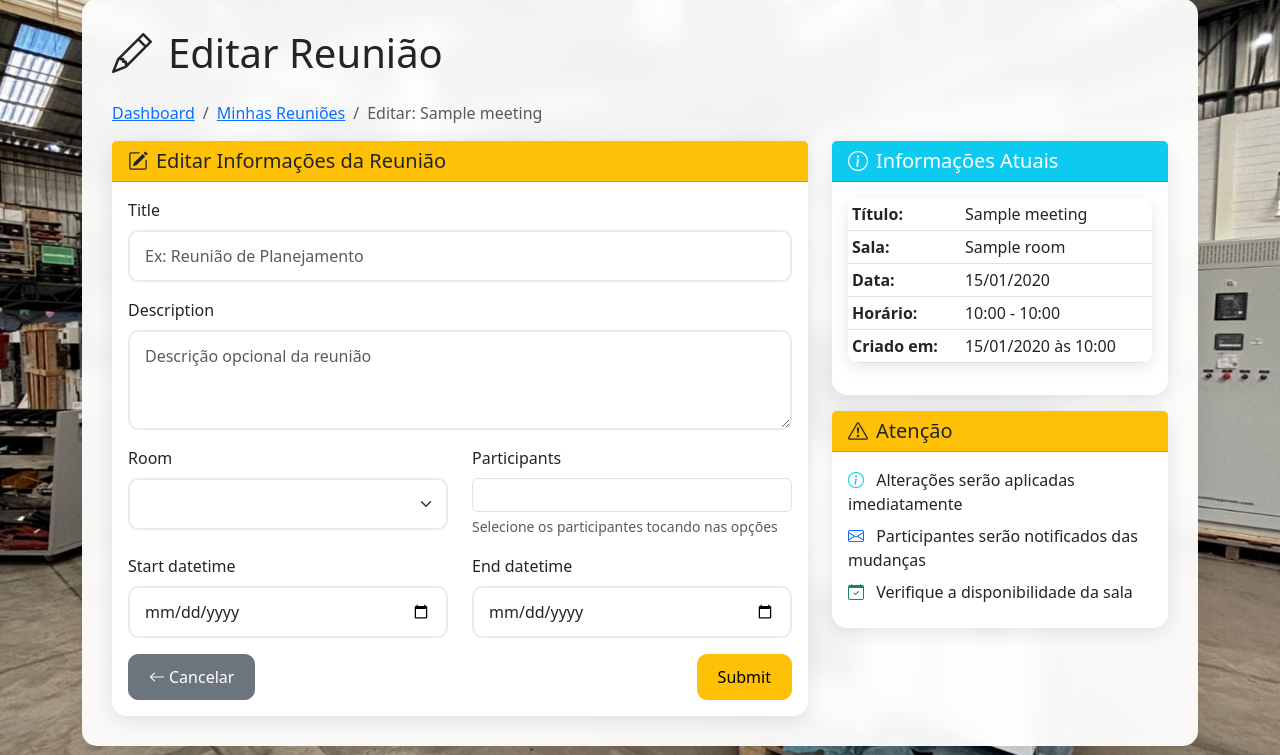
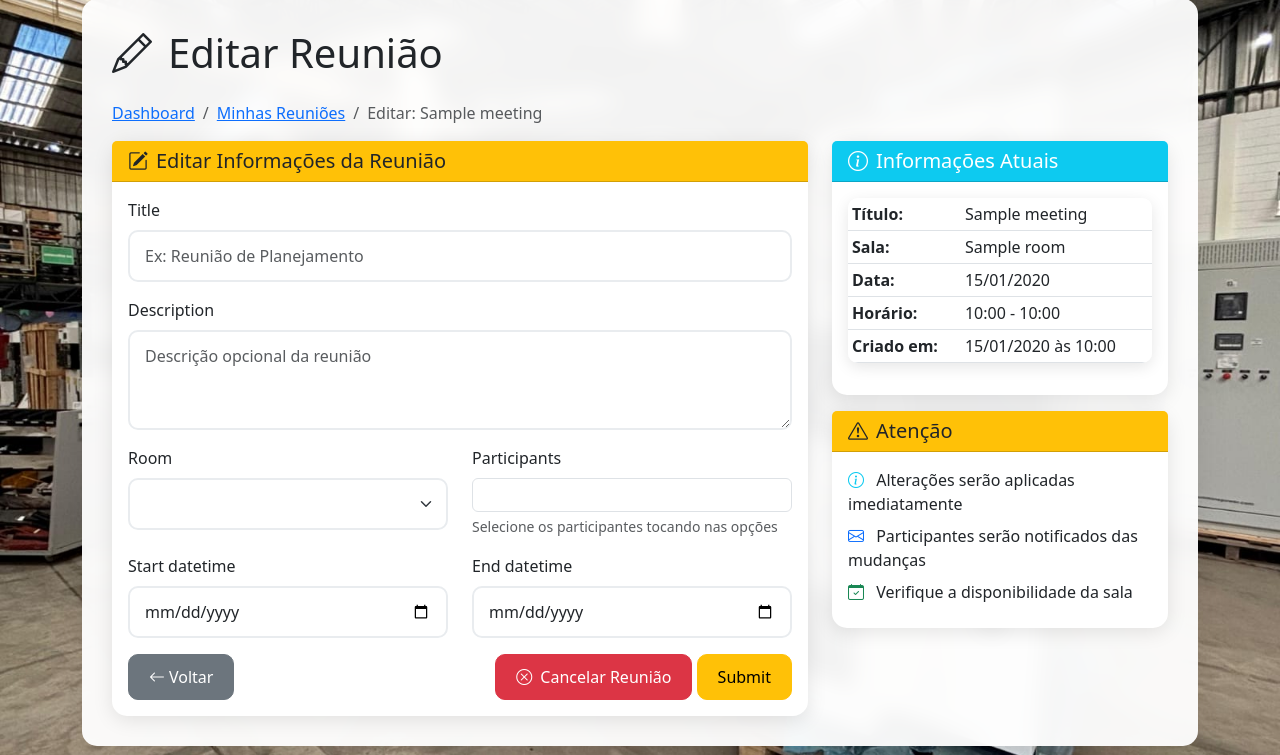
Before and after one commit to Leocyberdev/AgendaMonter2, a Python web app: template src/templates/meetings/edit.html in a window 1280 px wide. Shown: the part 93-848 px from the top of the page. Run offline with Jinja, Linux system fonts and the light colour scheme; the template is opened without the code that fills it: most values are stand-ins (such as "Sample title", 1, 10 or a date in 2020); form fields are guessed from the names that the template uses.

Commit message:
Update edit.html

```diff
--- a/src/templates/meetings/edit.html
+++ b/src/templates/meetings/edit.html
@@ -126,9 +126,23 @@
 
                             <div class="d-flex justify-content-between">
                                 <a href="{{ url_for('meetings.my_meetings') }}" class="btn btn-secondary">
-                                    <i class="bi bi-arrow-left me-1"></i>Cancelar
+                                    <i class="bi bi-arrow-left me-1"></i>Voltar
                                 </a>
-                                {{ form.submit(class="btn btn-warning") }}
+
+                                <div>
+                                    <!-- Botão de cancelar reunião -->
+                                    <form method="POST"
+                                          action="{{ url_for('meetings.cancel_meeting', meeting_id=meeting.id) }}"
+                                          style="display:inline;">
+                                        <button type="submit" class="btn btn-danger"
+                                                onclick="return confirm('Tem certeza que deseja cancelar esta reunião? Se for recorrente, todas as futuras também serão canceladas.')">
+                                            <i class="bi bi-x-circle me-1"></i> Cancelar Reunião
+                                        </button>
+                                    </form>
+
+                                    <!-- Botão de salvar alterações -->
+                                    {{ form.submit(class="btn btn-warning") }}
+                                </div>
                             </div>
                         </form>
                     </div>
```
